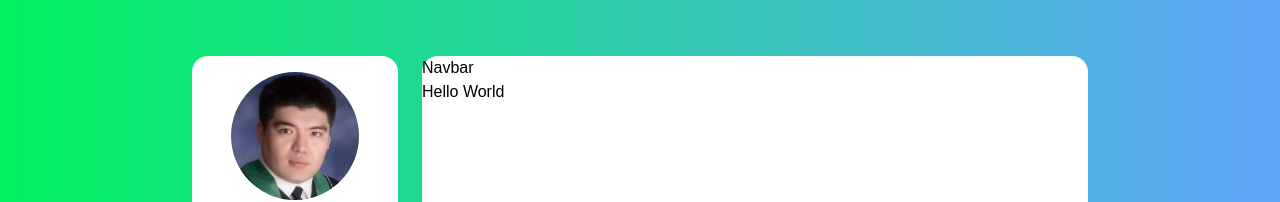
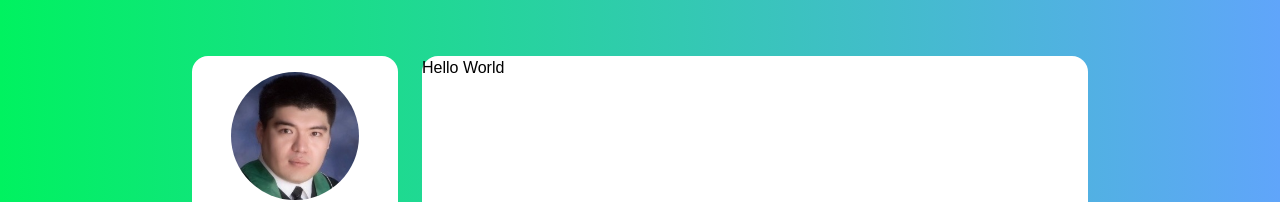
Before and after one commit to Dragontalker/nextjs-tailwindcss-portfolio, a Next.js app: page / in a window 1280 px wide. Shown: the top 202 px of the page. Built offline with nearby package versions, Linux system fonts and the light colour scheme.

Commit message:
Replaced the placeholder item.

```diff
--- a/components/Navbar.tsx
+++ b/components/Navbar.tsx
@@ -6,7 +6,7 @@ const Navbar = () => {
 
     return (
         <div>
-            Navbar
+            <span>{activeItem}</span>
         </div>
     )
 }
```
